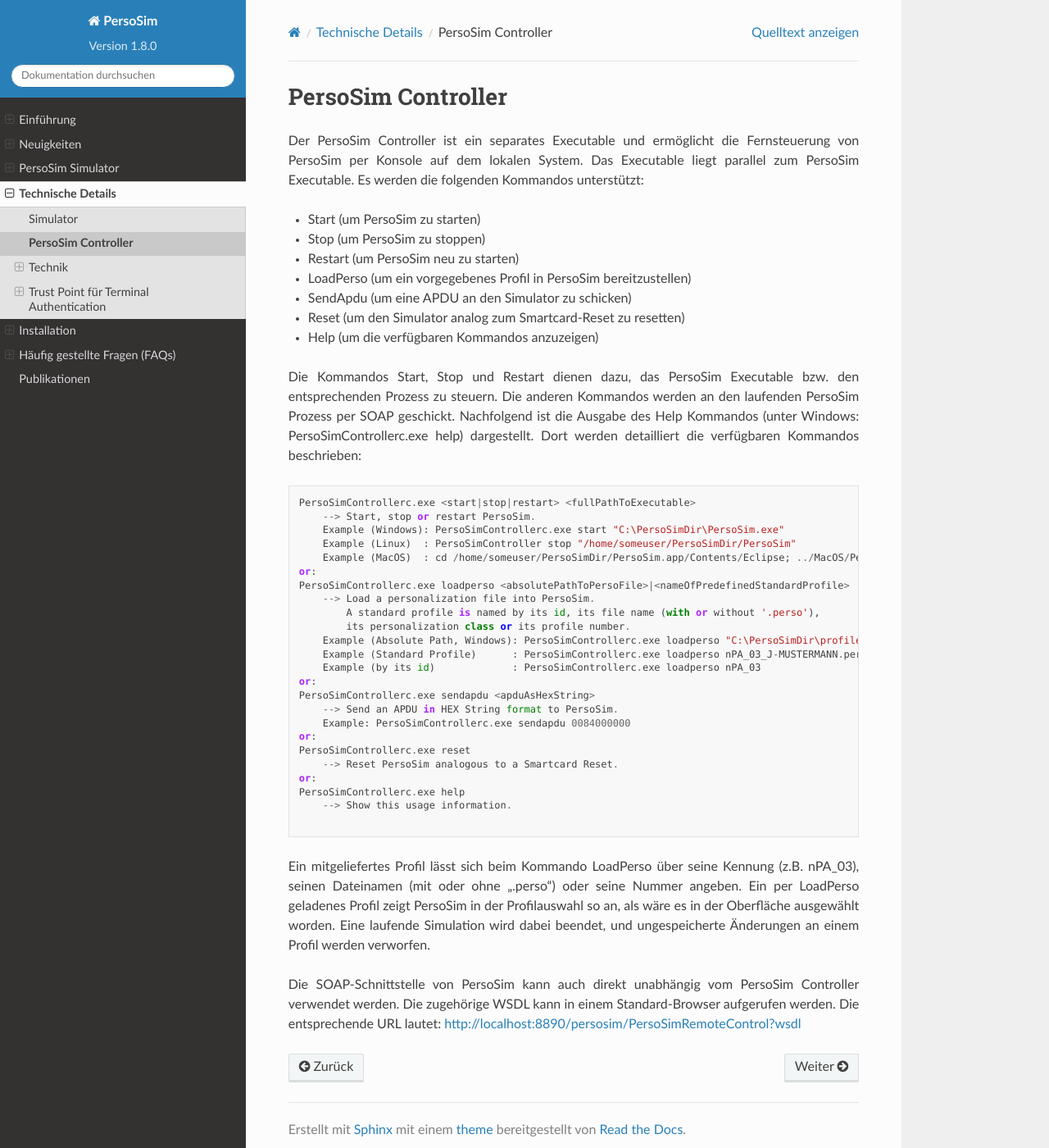
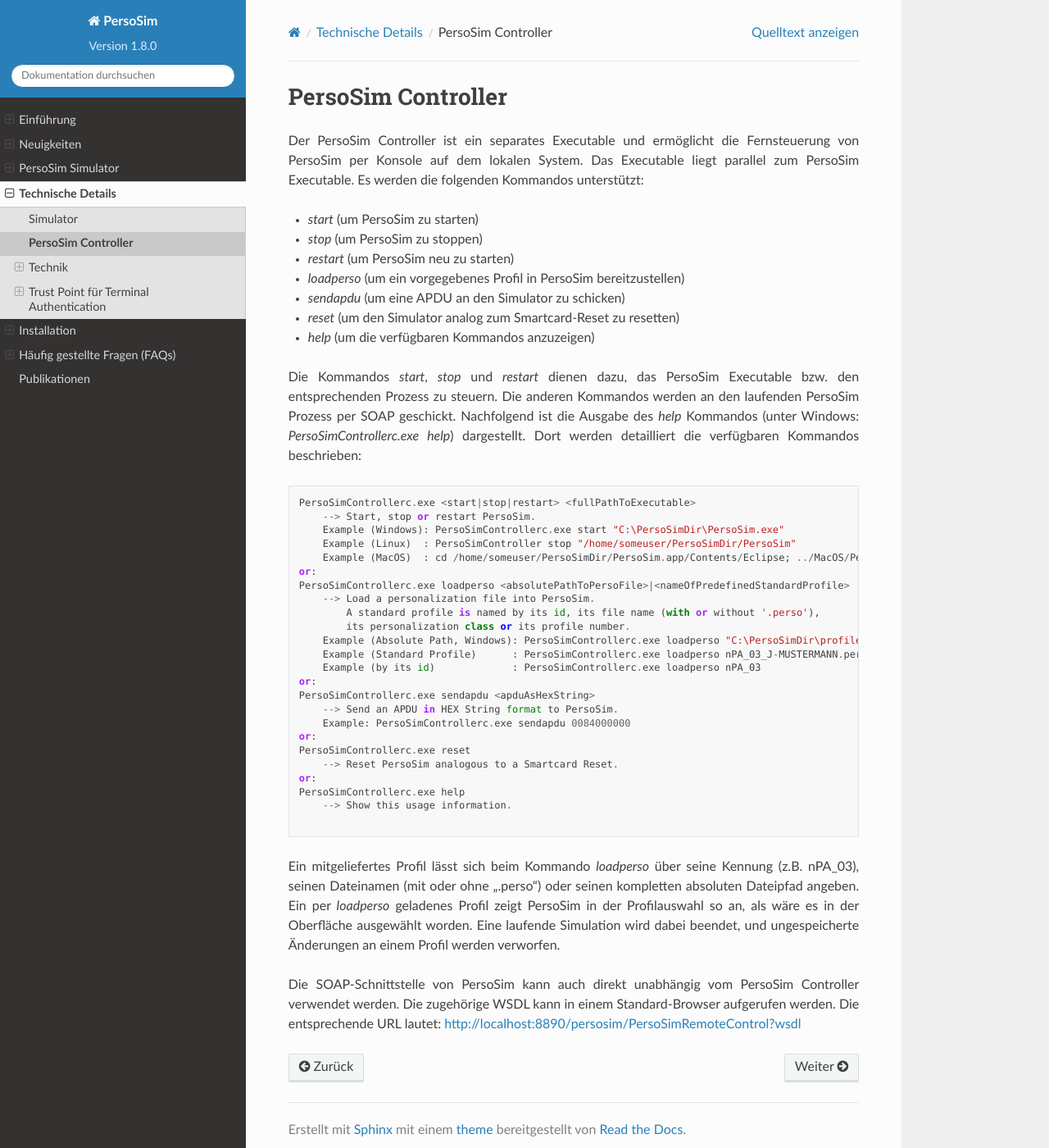
Before and after one commit to PersoSim/PersoSim-Online-Manual, a Sphinx documentation site: the page built from docs/source/manual/Controller.md, in a window 1280 px wide and 1400 px high. Shown: the whole window at 82% size. Built offline with Sphinx 7.4.7 and the Read the Docs theme 3.1.0, drawn with Linux system fonts in a browser that asks for light colours; pages that are not in the unit, such as notebooks, are missing from menus.

Commit message:
'Restructure installation chapter and refine controller page
- Installation: add section on installing the PersoSim simulator with
  the release download link
- Show the macOS quarantine workaround as a hint box in the
  installation chapter; the FAQ entry now refers to it
- Require Java 17 or 21 (other versions untested)
- Controller: loadperso also accepts an absolute file path'

````diff
--- a/docs/source/manual/Controller.md
+++ b/docs/source/manual/Controller.md
@@ -4,17 +4,16 @@
 Der PersoSim Controller ist ein separates Executable und ermöglicht die Fernsteuerung von PersoSim
 per Konsole auf dem lokalen System. Das Executable liegt parallel zum PersoSim Executable. Es
 werden die folgenden Kommandos unterstützt:
-* Start (um PersoSim zu starten)
-* Stop (um PersoSim zu stoppen)
-* Restart (um PersoSim neu zu starten)
-* LoadPerso (um ein vorgegebenes Profil in PersoSim bereitzustellen)
-* SendApdu (um eine APDU an den Simulator zu schicken)
-* Reset (um den Simulator analog zum Smartcard-Reset zu resetten)
-* Help (um die verfügbaren Kommandos anzuzeigen)
+* *start* (um PersoSim zu starten)
+* *stop* (um PersoSim zu stoppen)
+* *restart* (um PersoSim neu zu starten)
+* *loadperso* (um ein vorgegebenes Profil in PersoSim bereitzustellen)
+* *sendapdu* (um eine APDU an den Simulator zu schicken)
+* *reset* (um den Simulator analog zum Smartcard-Reset zu resetten)
+* *help* (um die verfügbaren Kommandos anzuzeigen)
 
-Die Kommandos Start, Stop und Restart dienen dazu, das PersoSim Executable bzw. den entsprechenden Prozess zu
-steuern. Die anderen Kommandos werden an den laufenden PersoSim Prozess per SOAP geschickt.
-Nachfolgend ist die Ausgabe des Help Kommandos (unter Windows: PersoSimControllerc.exe help)
+Die Kommandos *start*, *stop* und *restart* dienen dazu, das PersoSim Executable bzw. den entsprechenden Prozess zu steuern. Die anderen Kommandos werden an den laufenden PersoSim Prozess per SOAP geschickt.
+Nachfolgend ist die Ausgabe des *help* Kommandos (unter Windows: *PersoSimControllerc.exe help*)
 dargestellt. Dort werden detailliert die verfügbaren Kommandos beschrieben:
 
 ```
@@ -44,7 +43,7 @@ PersoSimControllerc.exe help
 
 ```
 
-Ein mitgeliefertes Profil lässt sich beim Kommando LoadPerso über seine Kennung (z.B. nPA_03), seinen Dateinamen (mit oder ohne „.perso“) oder seine Nummer angeben. Ein per LoadPerso geladenes Profil zeigt PersoSim in der Profilauswahl so an, als wäre es in der Oberfläche ausgewählt worden. Eine laufende Simulation wird dabei beendet, und ungespeicherte Änderungen an einem Profil werden verworfen.
+Ein mitgeliefertes Profil lässt sich beim Kommando *loadperso* über seine Kennung (z.B. nPA_03), seinen Dateinamen (mit oder ohne „.perso“) oder seinen kompletten absoluten Dateipfad angeben. Ein per *loadperso* geladenes Profil zeigt PersoSim in der Profilauswahl so an, als wäre es in der Oberfläche ausgewählt worden. Eine laufende Simulation wird dabei beendet, und ungespeicherte Änderungen an einem Profil werden verworfen.
 
 Die SOAP-Schnittstelle von PersoSim kann auch direkt unabhängig vom PersoSim Controller
 verwendet werden. Die zugehörige WSDL kann in einem Standard-Browser aufgerufen werden. Die
````
Also changed, not shown: docs/source/FAQ.md (+1 -4 lines), docs/source/Installation.md (+21 -7 lines), 1 other file.
